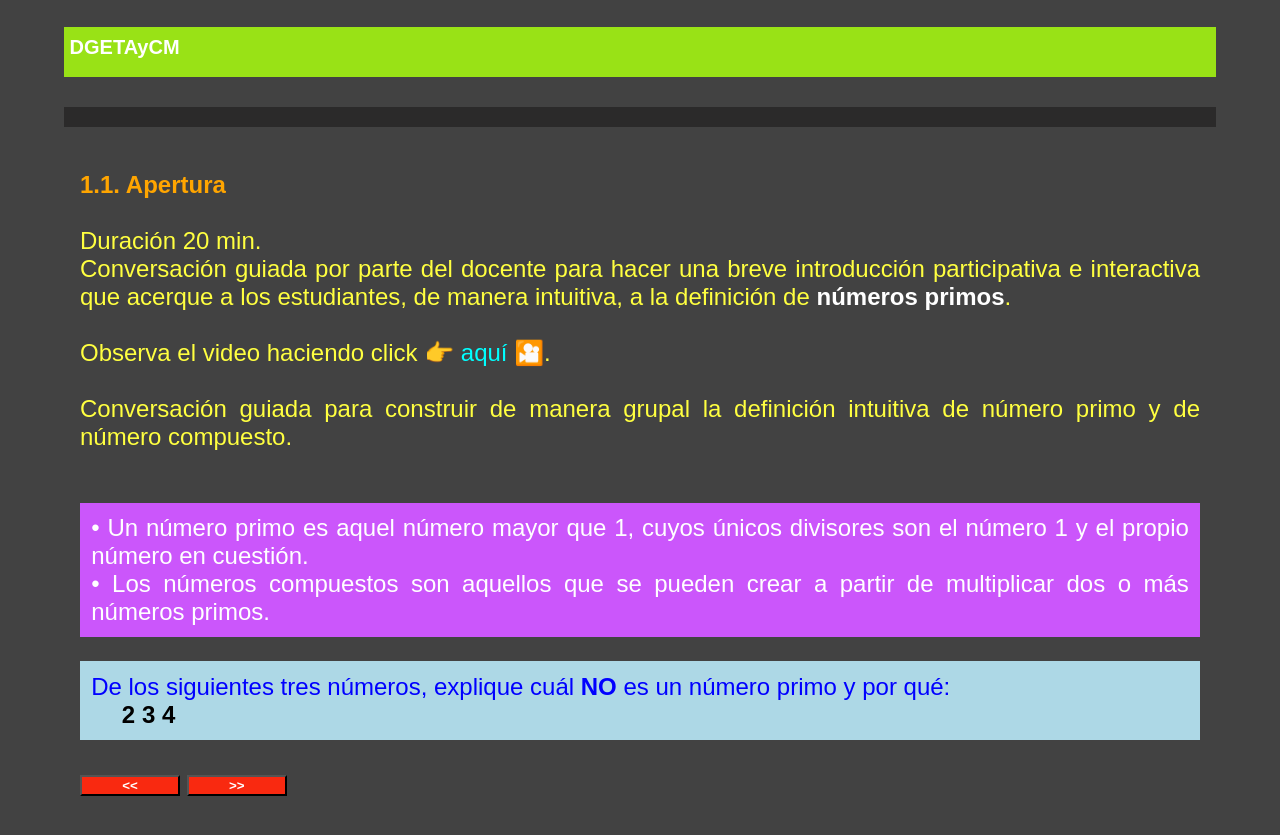
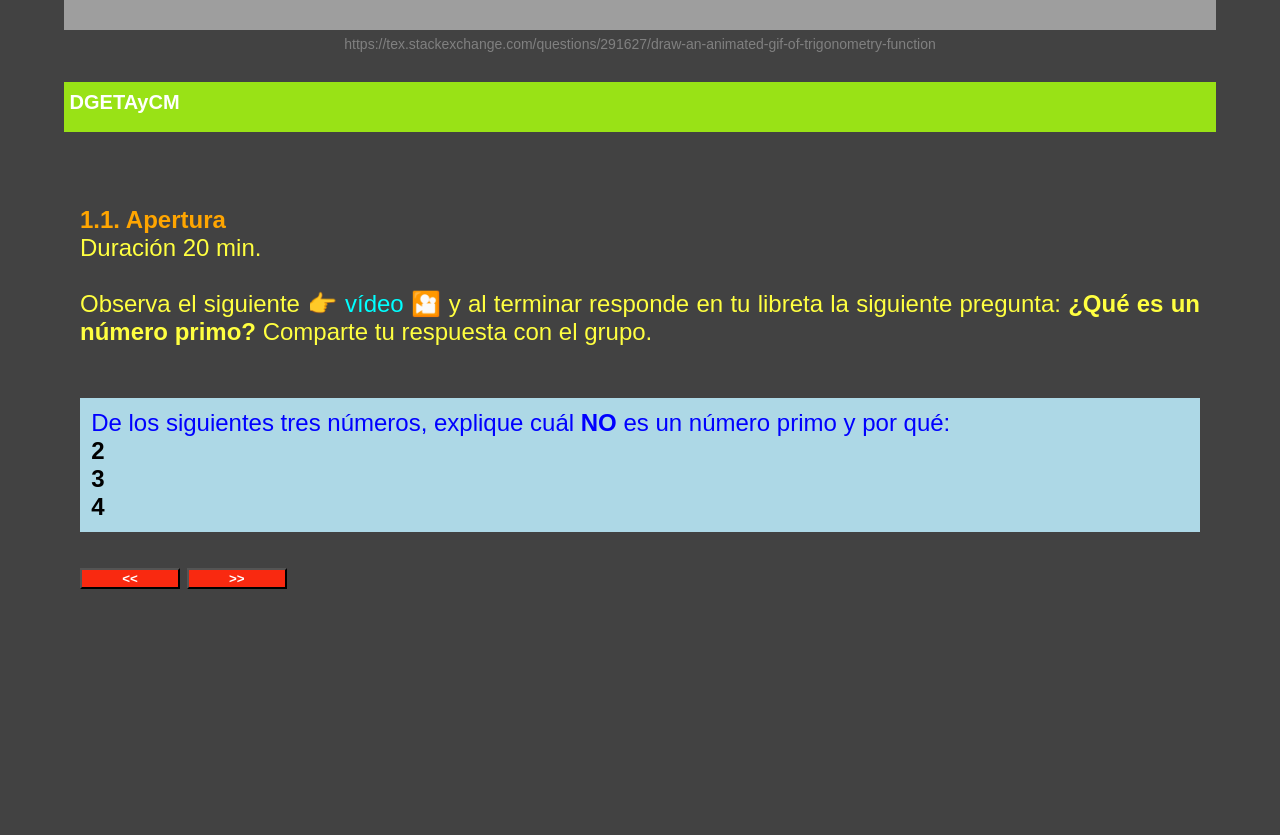
Before and after one commit to renebec/TICCAD2024, a plain HTML site: page docs/popA1s1a.html in a window 1280 px wide. Shown: the part 459-1294 px from the top of the page. After the commit the page ends 1120 px from the top, so only its background shows below. Drawn offline with Linux system fonts and the light colour scheme; grey boxes are pictures that could not be loaded.

Commit message:
Add files via upload

```diff
--- a/docs/popA1s1a.html
+++ b/docs/popA1s1a.html
@@ -19,9 +19,12 @@
             <br>
         </div>
         <text style="font-size:30px;padding-left:10px; color:#E04030;">
-            &emsp;Reactivando conocimientos previos</text>
+            &emsp;Reactivando conocimientos previos</text><br>
+        <div1 style="font-size:40px;color:lightgray;
+        line-height:15px;padding-bottom:5px;padding-top:5px;">
+            &emsp;&emsp;&emsp;Guía del estudiante</div1>
     </h1>
-<a id="home"></a>
+
     <iframe src="https://cdn.ebaumsworld.com/mediaFiles/picture/883100/84204883.gif" width="auto" height="280px" frameBorder="0" class="giphy-embed" allowFullScreen></iframe>
 <!-- https://giphy.com/embed/3oEjI9ZALbbWcO1hpm  https://www.giphy.com    https://i.stack.imgur.com/KnsgT.gif-->
     <text style="font-size:14px;color:grey;text-align:center;"
@@ -50,27 +53,7 @@
 -->
         </h2>
 
-    <ul style="list-style-type: none;
-              margin: 0;
-              padding: 0;
-              overflow: hidden;
-              background-color: #2B2A2A;
-              position: -webkit-sticky; /* Safari */
-              position: sticky;
-              top: 0;">
-        <li style="float:center;margin:0;padding:0%">
-            <a style="display: block;
-                      color: white;
-                      text-align: center;
-                      padding: 10px 1px;
-                      text-decoration: none;"
-                                   class="active;"
-                                   href="#home">
-
-
-            </a>
-        </li>
-    </ul>
+
 
 
 <div style="margin-left:0%;padding:16px 16px;height:100%;" >
@@ -284,20 +267,17 @@
                 <h3 id="1 sub 1"></h3>
                 <br>
 -->                <br>
-                <b style="color:orange;"> 1.1. Apertura</b>
-                <br>
-                <br>
-                Duración 20 min.<br>
-                Conversación guiada por parte del docente para hacer una breve introducción
-                participativa e interactiva que acerque a los estudiantes, de manera intuitiva,
-                a la definición de <b style="color:white;">números primos</b>.
-                <br>
-                <br>
-                Observa el video haciendo click
-                <a href="https://www.youtube.com/watch?v=2a52rKpHGT8" target="_blank" style="color:cyan;text-decoration:none">&#128073; aquí &#127910;</a>.
-                <br>
-                <br>
-                Conversación guiada para construir de manera grupal la definición intuitiva
+                <b style="color:orange;"> 1.1. Apertura</b><br>
+                Duración 20 min.
+    <br>
+    <br>
+                Observa el siguiente
+                <a href="https://www.youtube.com/watch?v=2a52rKpHGT8" target="_blank" style="color:cyan;text-decoration:none">&#128073; vídeo &#127910;</a>
+                y al terminar responde en tu libreta la siguiente pregunta: <b>¿Qué es un número primo?</b>
+                Comparte tu respuesta con el grupo.
+                <br>
+                <br>
+<!--                Conversación guiada para construir de manera grupal la definición intuitiva
                 de número primo y de número compuesto.
                 <br>
                 <br>
@@ -307,9 +287,9 @@
                 &#8226; Los números compuestos son aquellos que se pueden crear a partir de multiplicar
                 dos o más números primos.
                 </p>
-                <p style="background-color:lightblue;color:blue;padding:1%">
+-->                <p style="background-color:lightblue;color:blue;padding:1%">
                 De los siguientes tres números, explique cuál <b>NO</b> es un número primo y por qué:<br>
-                &emsp;    <text style="font-weight:bold;color:black">2 3 4</text> </p>
+                <text style="font-weight:bold;color:black">2 <br>3 <br>4</text> </p>
                 <h3 id="1 sub 2"></h3>
 
             <button onclick="PopWinA1s1()"
```
Also changed, not shown: docs/index.html (+6 -1 lines), docs/popA1.html (+4 -1 lines), docs/popA1s1.html (+6 -23 lines), docs/popA1s1b.html (+9 -27 lines), docs/popA1s1c.html (+6 -23 lines).
